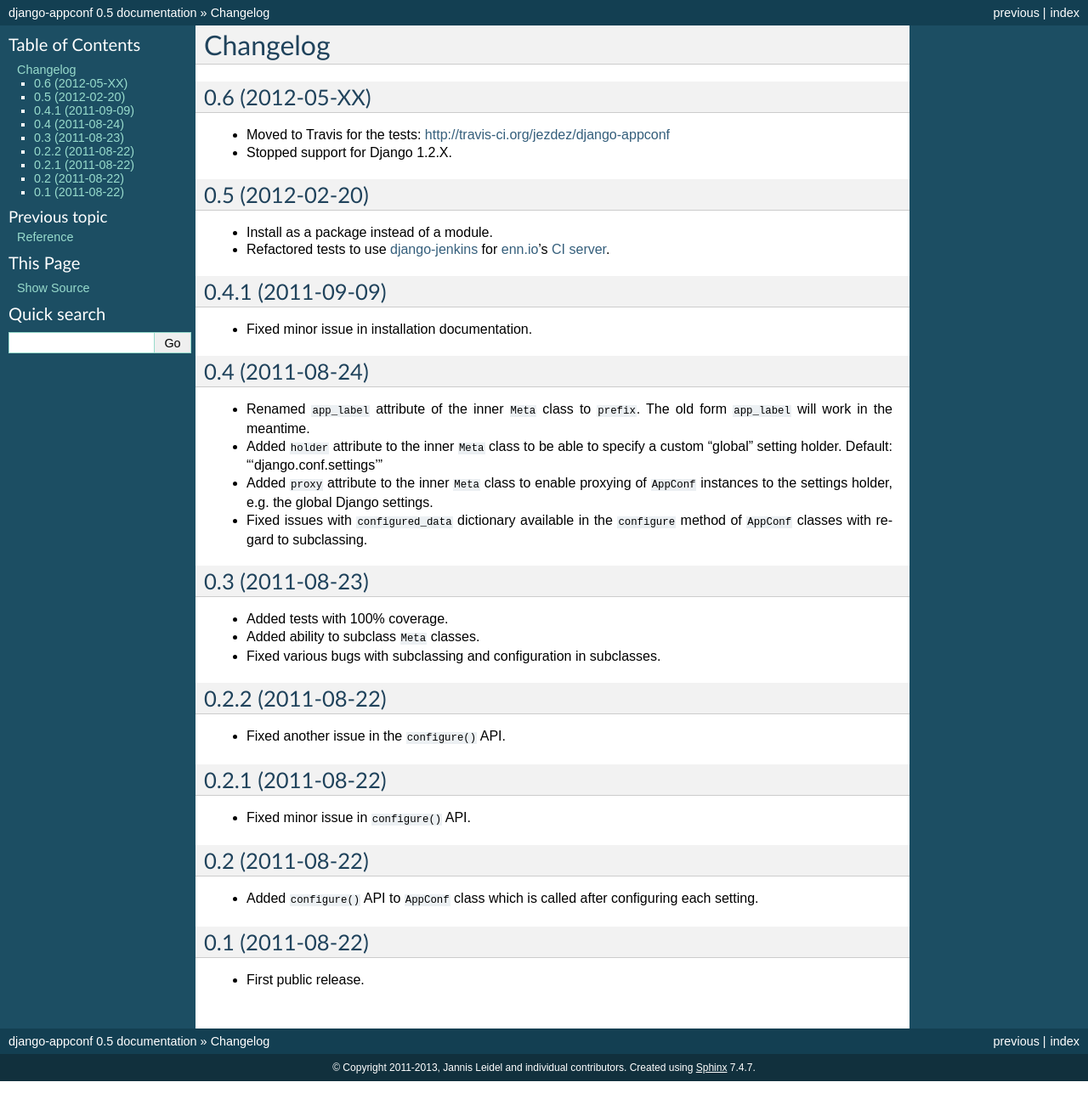
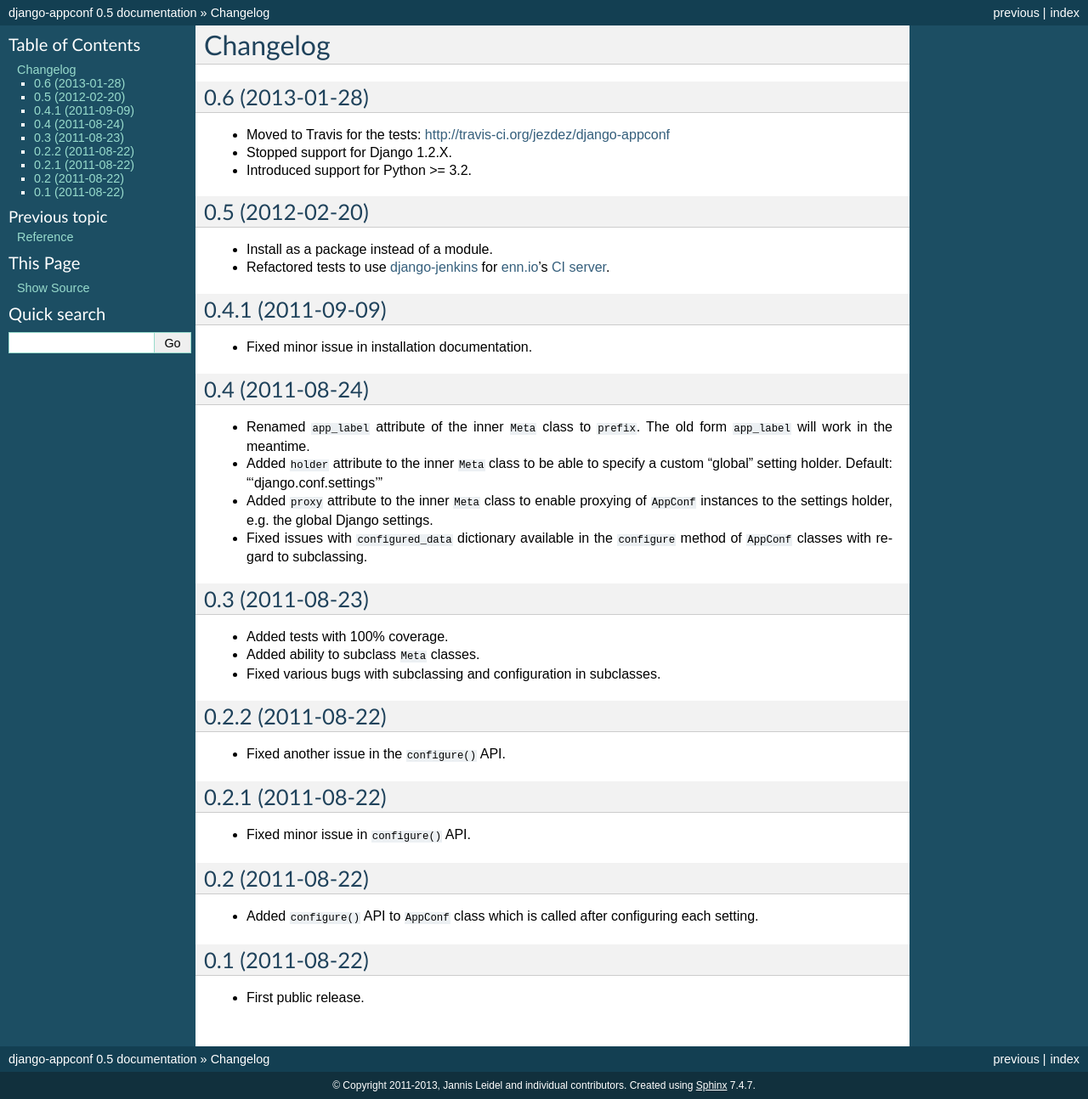
Before and after one commit to django-compressor/django-appconf, a Sphinx documentation site: the page built from docs/changelog.rst, in a window 1280 px wide. Shown: the whole page at 85% size. Built offline with Sphinx 7.4.7, drawn with Linux system fonts in a browser that asks for light colours; before the commit the page ends 1273 px from its top, so only the background shows below that.

Commit message:
Updated changelog

```diff
--- a/docs/changelog.rst
+++ b/docs/changelog.rst
@@ -1,12 +1,14 @@
 Changelog
 =========
 
-0.6 (2012-05-XX)
+0.6 (2013-01-28)
 ----------------
 
 * Moved to Travis for the tests: http://travis-ci.org/jezdez/django-appconf
 
 * Stopped support for Django 1.2.X.
+
+* Introduced support for Python >= 3.2.
 
 0.5 (2012-02-20)
 ----------------
```
